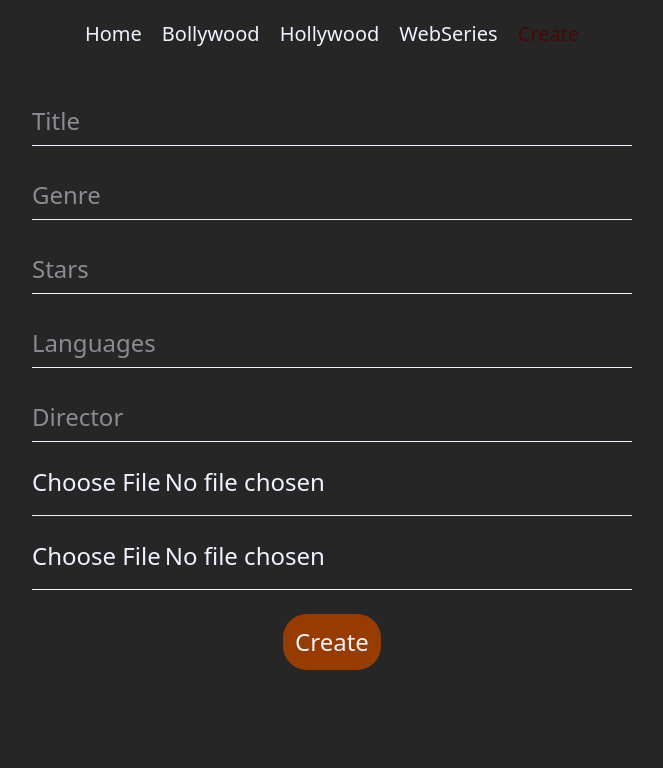
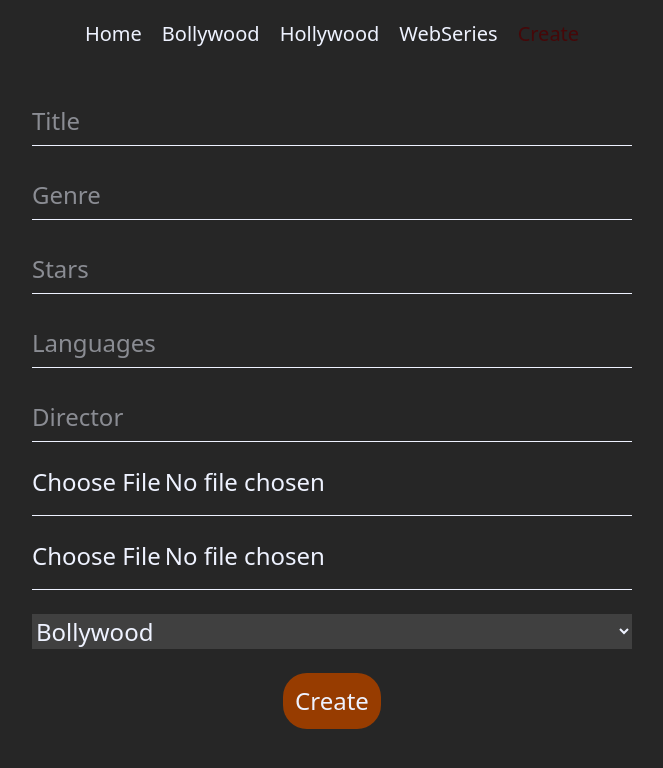
Before and after one commit to rohit98321/Movies_Website, a React (Vite) app in the folder frontend/: page /create in a window 1280 px wide. Shown: the top 768 px of the page, without its empty margins (308-971 px from the left). Built offline with nearby package versions, Linux system fonts and the light colour scheme.

Commit message:
add env files of storage services

```diff
--- a/frontend/src/pages/admin/Create.jsx
+++ b/frontend/src/pages/admin/Create.jsx
@@ -10,33 +10,35 @@ const Create = () => {
 
     const movieHandler= async (movie)=>{
 
-      const formData=new FormData();
+      console.log(movie);
 
-      formData.append("title",movie.title);
-      formData.append("genre",movie.genre);
-      formData.append("stars",movie.stars);
-      formData.append("languages",movie.languages);
-      formData.append("director",movie.director);
-      formData.append("video",movie.video[0]);
-      formData.append("poster",movie.poster[0]);
-      console.log(formData);
+      // const formData=new FormData();
 
-      try {
+      // formData.append("title",movie.title);
+      // formData.append("genre",movie.genre);
+      // formData.append("stars",movie.stars);
+      // formData.append("languages",movie.languages);
+      // formData.append("director",movie.director);
+      // formData.append("video",movie.video[0]);
+      // formData.append("poster",movie.poster[0]);
+      // console.log(formData);
 
-        const res= await axios.post("http://localhost:3000/movie/movies",formData,{headers:{
-          "Content-Type": "multipart/form-data",
-        },
+      // try {
+
+      //   const res= await axios.post("http://localhost:3000/movie/movies",formData,{headers:{
+      //     "Content-Type": "multipart/form-data",
+      //   },
 
 
-      });
+      // });
 
-      toast.success("movie addred successfully")
+      // toast.success("movie addred successfully")
 
-        console.log(res);
-      } catch (error) {
-        console.log(error);
+      //   console.log(res);
+      // } catch (error) {
+      //   console.log(error);
 
-      }
+      // }
 
 
     }
@@ -54,6 +56,18 @@ const Create = () => {
       <input className='w-[600px] h-[50px] border-b outline-0' {...register("video")} type="file" placeholder='Video' />
       <input className='w-[600px] h-[50px] border-b outline-0' {...register("poster")} type="file" placeholder='Poster Image' />
 
+      <select
+      {...register("category")}
+        defaultValues=""
+        className='outline-0 bg-neutral-700  w-[600px] transition-all duration-700 ease-out focus:border-indigo-500 focus:ring-2 focus:ring-indigo-400'
+        >
+        <option value="bollywood">Bollywood</option>
+        <option value="hollywood">Hollywood</option>
+        <option value="animation">Animation</option>
+        <option value="south">South</option>
+        <option value="webseries">WebSeries</option>
+      </select>
+
 
       <button className='bg-amber-800 p-3 rounded-3xl'>Create</button>
       </form>
```
Also changed, not shown: 1 other file (tests, documents, lock files or other folders).
